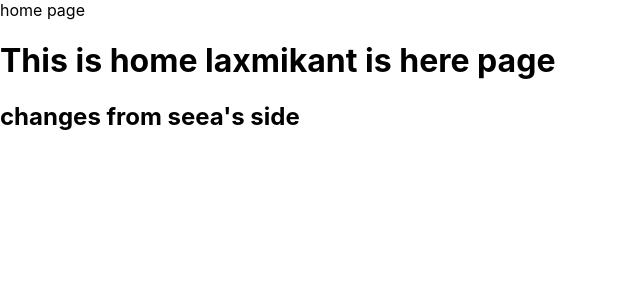
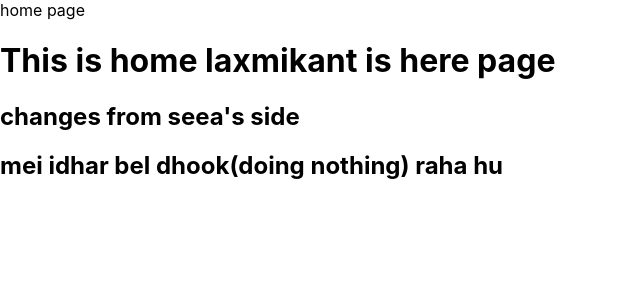
Before and after one commit to anshu0202/Rental-Rack-, a React (Create React App) app in the folder client/: page / in a window 1280 px wide. Shown: the top 300 px of the page, without its empty margins (0-640 px from the left). Built offline with nearby package versions, Linux system fonts and the light colour scheme.

Commit message:
Update Home.jsx

```diff
--- a/client/src/components/Home.jsx
+++ b/client/src/components/Home.jsx
@@ -8,7 +8,7 @@ const Home=()=>{
 
          <h1>This is home  laxmikant is here page</h1>
          <h2>changes from seea's side</h2>
-
+         <h2>mei idhar bel dhook(doing nothing) raha hu</h2>
         </div>
     )
 }
```
